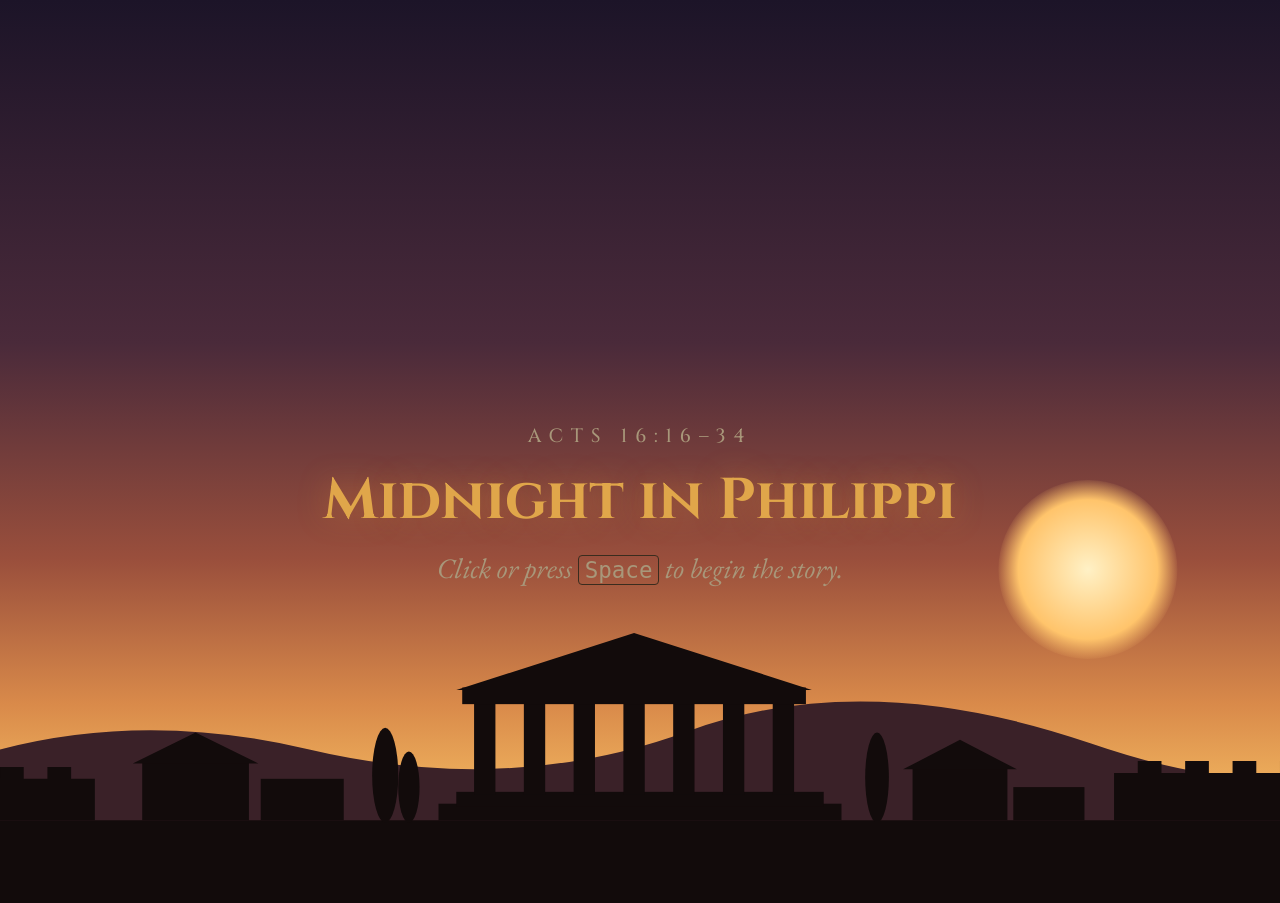
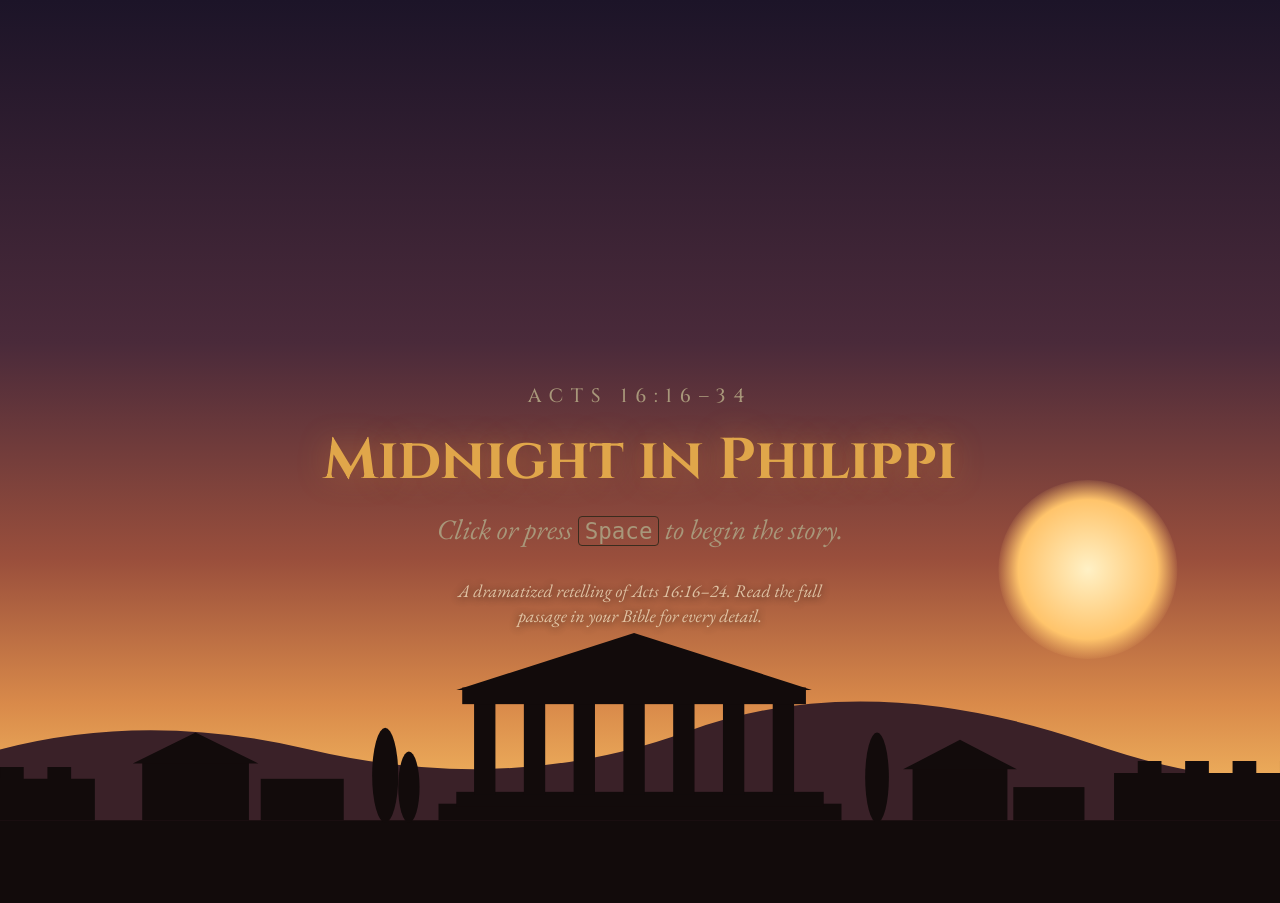
Before and after one commit to Kai-ssu/midnight-in-philippi-app, a Django app: template game/templates/game/story.html in a window 1280 px wide. Run offline with Django 5.2, Linux system fonts and the light colour scheme; the template is opened without the code that fills it, so the values that code supplies are empty.

Commit message:
note for storytelling

```diff
--- a/game/static/game/projector.css
+++ b/game/static/game/projector.css
@@ -318,6 +318,14 @@ h2 {
   border-radius: 4px;
   font: 0.8em/1.4 ui-monospace, monospace;
 }
+.story-note {
+  max-width: 44ch;
+  margin: 1.6em auto 0;
+  font: italic 400 clamp(0.85rem, min(1.4vw, 2.2vh), 1.2rem)/1.4 "EB Garamond", Georgia, serif;
+  color: var(--text);
+  opacity: 0.75;
+  text-shadow: 0 1px 8px rgba(0, 0, 0, 0.9);
+}
 .caption {
   max-width: 28ch;
   margin: 0 auto;
--- a/game/templates/game/facilitator.html
+++ b/game/templates/game/facilitator.html
@@ -34,7 +34,7 @@
 <section class="card">
   <h2>2 · Start</h2>
   <ol class="steps">
-    <li>Play the <strong>story</strong> on the projector: choose <strong>Story</strong> on the backdrop (or press <kbd>I</kbd>). It tells the backstory in about two minutes and ends with <strong>Start the game</strong>, which starts the room timer. You can also read the host script aloud instead.</li>
+    <li>Play the <strong>story</strong> on the projector: choose <strong>Story</strong> on the backdrop (or press <kbd>I</kbd>). It tells the backstory in about two minutes and ends with <strong>Start the game</strong>, which starts the room timer. It's a dramatized retelling, so encourage everyone to read the full passage in their Bible afterwards. You can also read the host script aloud instead.</li>
     <li>When the timer starts (or you press <kbd>Space</kbd> on the backdrop), tell every team to tap <strong>Begin</strong> at the same moment.</li>
   </ol>
 </section>
--- a/game/templates/game/story.html
+++ b/game/templates/game/story.html
@@ -48,6 +48,7 @@
   <p class="eyebrow">Acts 16:16–34</p>
   <h1>Midnight in Philippi</h1>
   <p class="line">Click or press <kbd>Space</kbd> to begin the story.</p>
+  <p class="story-note">A dramatized retelling of Acts 16:16–24. Read the full passage in your Bible for every detail.</p>
 </div>
 <p class="caption hidden" id="caption" aria-live="polite"></p>
 <div class="finale" id="finale" hidden>
```
